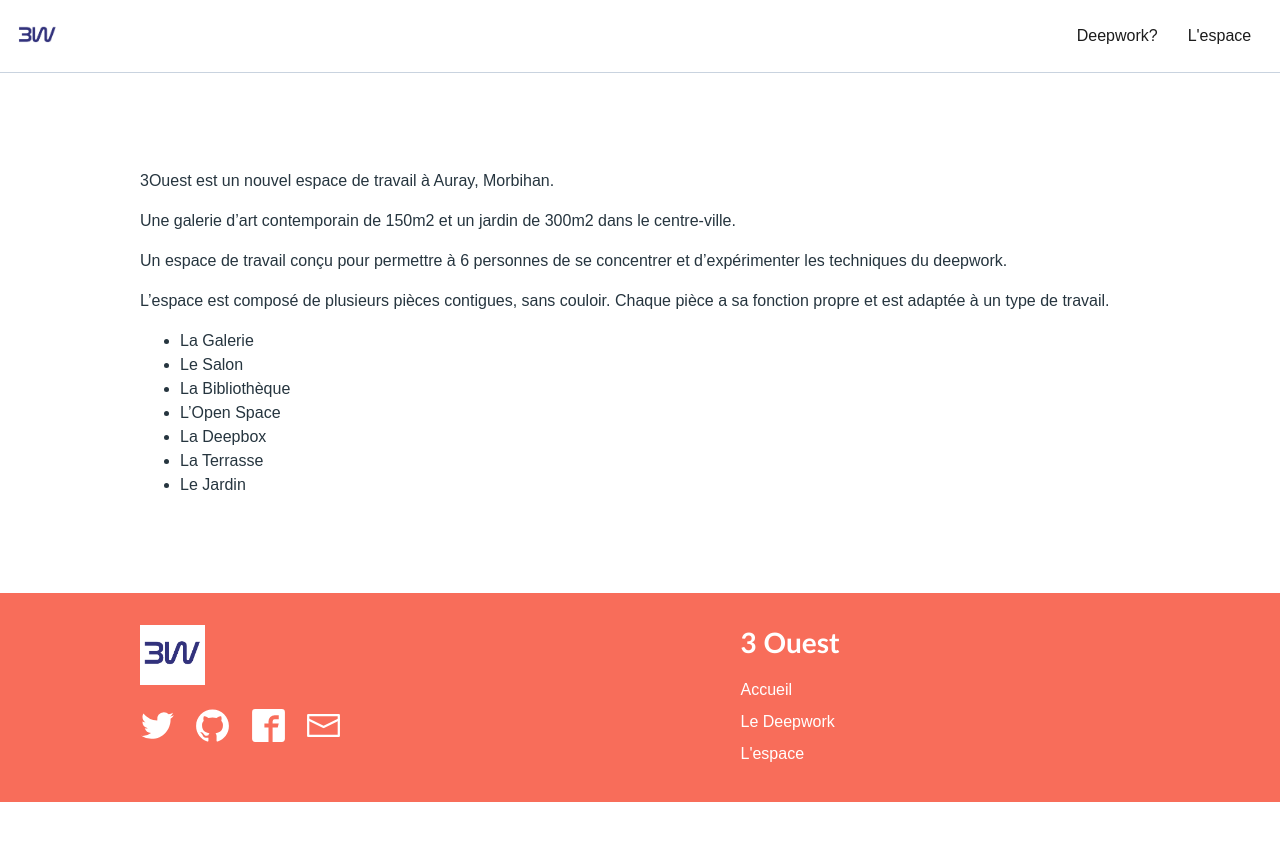
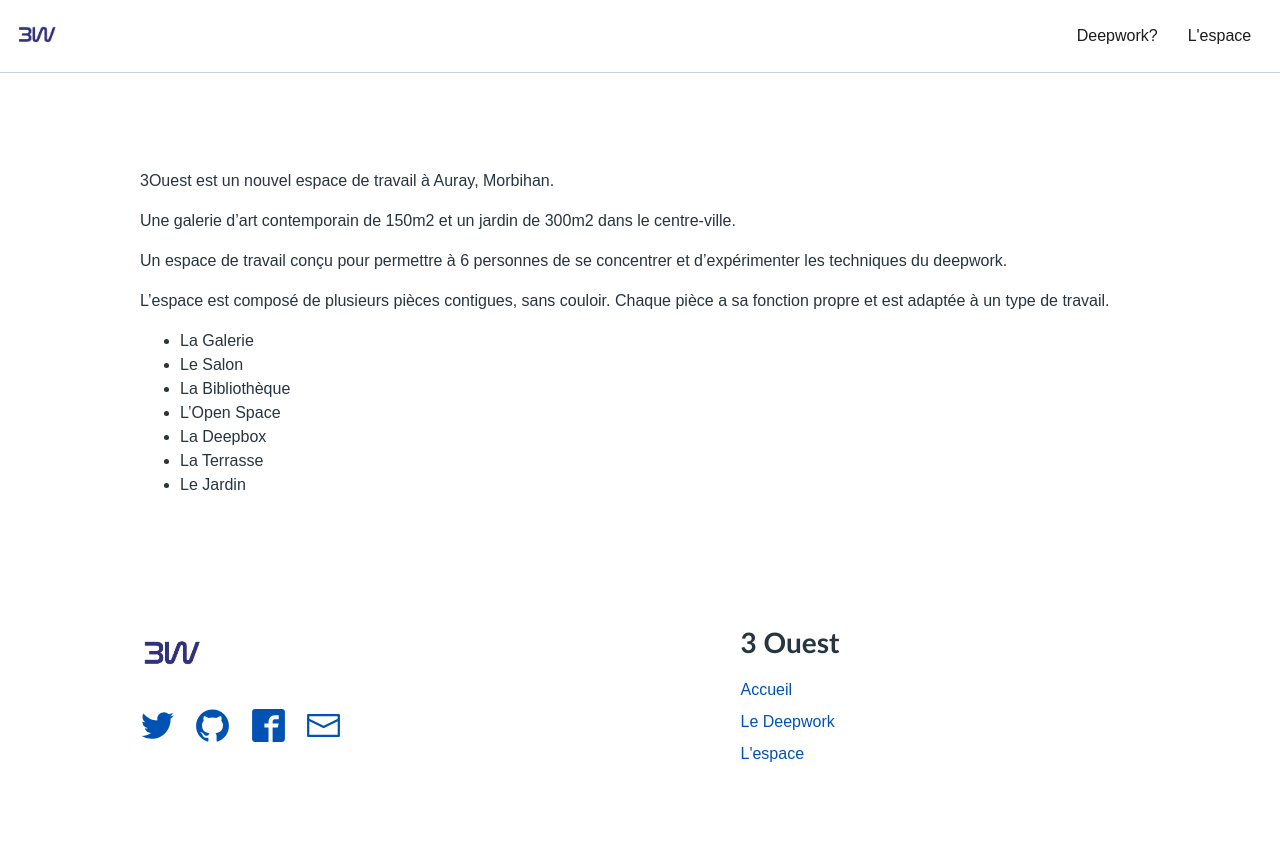
Before and after one commit to 3Ouest/fr, a Jekyll site: the page built from index.md, in a window 1280 px wide. Shown: the top 841 px of the page. Built offline with Jekyll 4.4.1, drawn with Linux system fonts in a browser that asks for light colours; some web fonts are replaced; our own code applies the rules of GitHub Pages for plain Markdown files.

Commit message:
Changed Template

```diff
--- a/assets/css/style.scss
+++ b/assets/css/style.scss
@@ -6,8 +6,6 @@
 .page-header {
 	color: #fff;
 	text-align: center;
-	background-color: #F86D5A;
-	background-image: linear-gradient(120deg, #F86D5A, #DE6355)
 }
 
 .main-content h1,
@@ -19,7 +17,6 @@
 	margin-top: 2rem;
 	margin-bottom: 1rem;
 	font-weight: normal;
-	color: #F86D5A
 }
 
 @media screen and (min-width: 64em) {
--- a/assets/css/template.css
+++ b/assets/css/template.css
@@ -222,7 +222,7 @@ a:focus,
 a:visited,
 a:active {
   text-decoration: underline;
-  color: #0053b3;
+  color: #26353f;
   color: var(--theme-primary);
 }
 
@@ -1318,14 +1318,12 @@ h1.hero__white-background {
 
 /* background: var(--darkest-grey); */
 .footer {
-  background: #F86D5A;
-  color: #fff;
-  color: var(--white);
   padding: 2em 0;
   padding: var(--space-l) 0;
 }
 
 .footer a:hover {
+  color: #FFF;
   background: 0;
 }
 
@@ -1361,8 +1359,6 @@ h1.hero__white-background {
 .footer__social .icon {
   width: 35px;
   height: 35px;
-  fill: #fff;
-  fill: var(--white);
 }
 
 .footer__links {
@@ -1378,8 +1374,6 @@ h1.hero__white-background {
 }
 
 .footer__links a {
-  color: #fff;
-  color: var(--white);
   text-decoration: none;
 }
 
```
